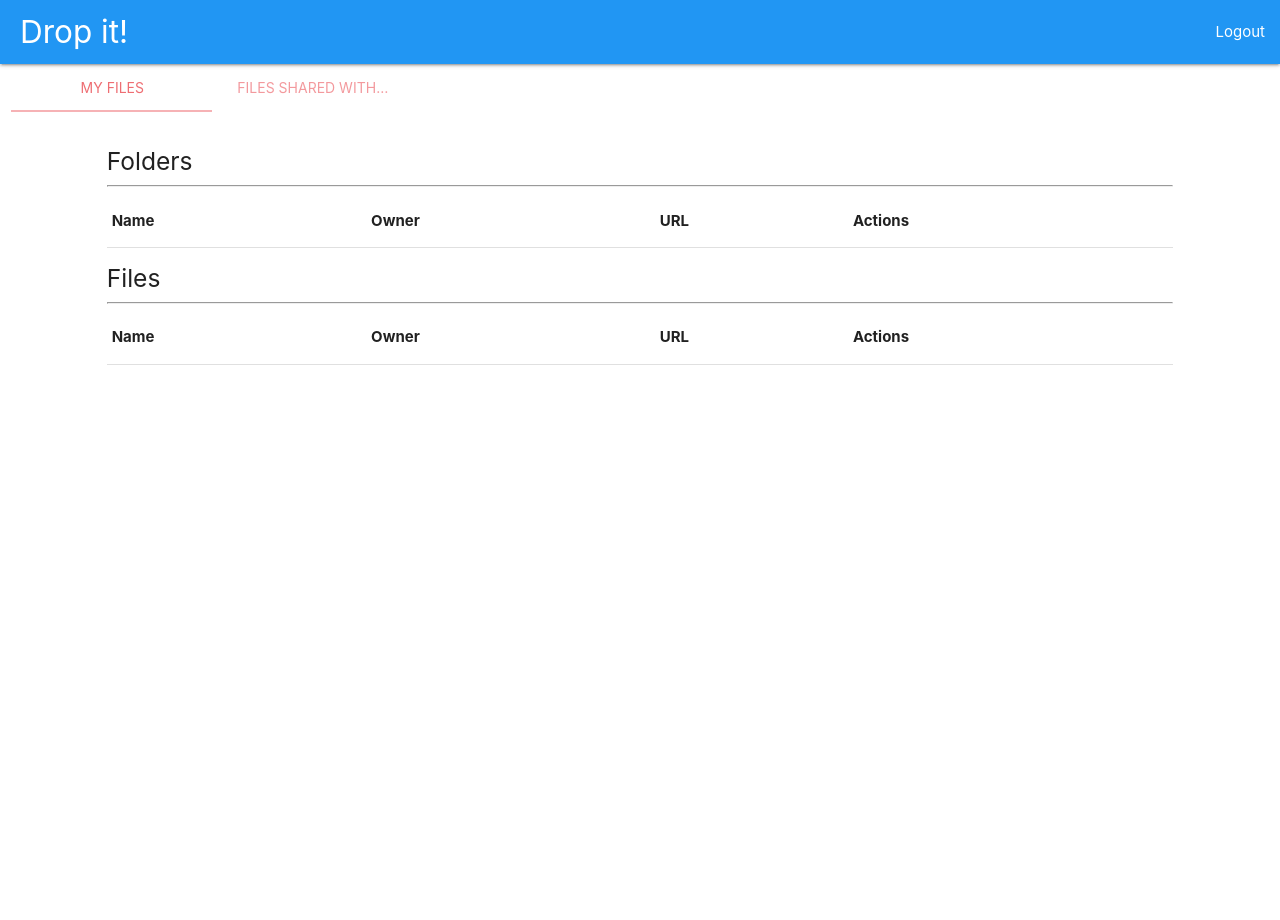
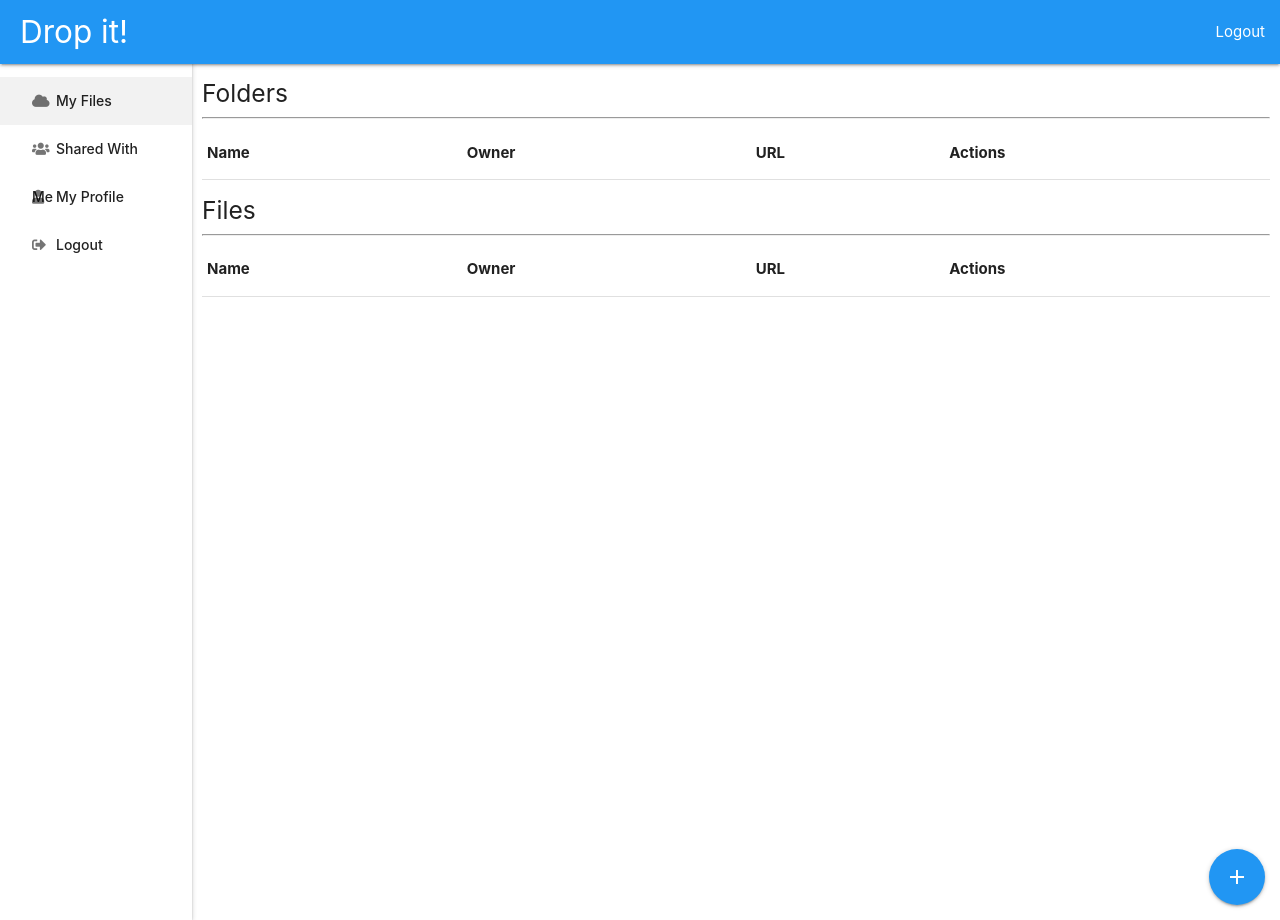
Before and after one commit to shashijangra22/Drop-it, a Flask app: page /home in a window 1280 px wide. Run offline with Flask 2, Linux system fonts and the light colour scheme; the visitor is signed in with stand-in values (Sample User, id 1); data comes from the database, SQL or seed files in the repository; data that the repository does not hold is empty; some libraries are stand-ins or nearby versions.

Commit message:
upload modal

```diff
--- /dev/null
+++ b/app/static/homePage.css
@@ -0,0 +1,21 @@
+
+@media(min-width: 992px)
+{
+  .brand-logo{
+    padding-left: 20px !important;
+  }
+  .sidenav {
+    height: 100%; /* Full-height: remove this if you want "auto" height */
+    width: 15%; /* Set the width of the sidebar */
+    z-index: 1; /* Stay on top */
+    top: 0; /* Stay at the top */
+    left: 0;
+    overflow-x: hidden;  /*Disable horizontal scroll*/
+    padding-top: 6%;
+}
+
+    main {
+        margin-left: 15%; /* Same as the width of the sidebar */
+        padding: 0px 10px;
+    }
+}
--- a/app/templates/base.html
+++ b/app/templates/base.html
@@ -10,8 +10,7 @@
     <link rel="stylesheet" href="https://use.fontawesome.com/releases/v5.5.0/css/all.css" integrity="sha384-B4dIYHKNBt8Bc12p+WXckhzcICo0wtJAoU8YZTY5qE0Id1GSseTk6S+L3BlXeVIU" crossorigin="anonymous">
 	<!-- Compiled and minified CSS -->
     <link rel="stylesheet" href="https://cdnjs.cloudflare.com/ajax/libs/materialize/1.0.0/css/materialize.min.css">
-    <!-- Custom CSS -->
-    <link rel="stylesheet" type="text/css" href="{{ url_for('static',filename = 'styles.css') }}">
+    {% block css %}{% endblock %}
 
 </head>
 <body>
--- a/app/templates/home.html
+++ b/app/templates/home.html
@@ -1,5 +1,7 @@
 {% extends "base.html" %}
-
+{% block css %}
+<link rel="stylesheet" type="text/css" href="{{ url_for('static', filename="homePage.css") }}">
+{% endblock %}
 {% block content %}
 <header>
 	<div class="navbar-fixed">
@@ -13,30 +15,18 @@
 		    </div>
 		  </nav>
 	</div>
-	<ul class="sidenav" id="mobile-demo">
-	    <li><a href="{{ url_for('logout') }}">Logout</a></li>
+
+	<ul class="sidenav sidenav-fixed" id="mobile-demo">
+	    <li class="active"><a href="{{ url_for('home') }}"><i style="margin: 0px" class="fas fa-cloud"></i> My Files</a></li>
+	    <li><a href="{{ url_for('home') }}"><i style="margin: 0px" class="fas fa-users"></i>Shared With Me</a></li>
+	    <li><a href="{{ url_for('home') }}"><i style="margin: 0px" class="fas fa-user"></i>My Profile</a></li>
+	    <li><a href="{{ url_for('logout') }}"><i style="margin: 0px" class="fas fa-sign-out-alt"></i>Logout</a></li>
 	</ul>
 </header>
 <main>
 	<div>
 		<div class="row">
-		    <div class="col m4">
-		      <ul class="tabs">
-		        <li class="tab col m6"><a class="active" href="#myFilesSection">My Files</a></li>
-		        <li class="tab col m6"><a href="#sharedFilesSection">Files Shared with me</a></li>
-		      </ul>
-		    </div>
-		  </div>
-		<div class="row">
-			<div class="col s10 offset-s1">
-				<!-- <div id="uploadSection" class="section">
-					<form id="uploadForm" action="upload" method="post" enctype="multipart/form-data">
-						<input type="file" name="inputFile">
-						<button type="submit">Upload</button>
-						<input id="folderName" type="text" name="folderName">
-						<button type="submit">Create New Folder</button>
-					</form>
-				</div> -->
+			<div class="col s12">
 				<div id="myFilesSection" class="row">
 					<h5>Folders</h5>
 					<hr>
@@ -88,25 +78,22 @@
 					        </tbody>
 					      </table>
 				</div>
-				<div id="sharedFilesSection" class="row">
-					<p>Here are files shared with you</p>
-					<hr>
-					{% for item in sharedFiles %}
-						<div id="{{ item.id }}" class="filePost">
-							{% if item.isFile %}
-								File: {{ item.url }}
-							{% else %}
-								Folder: {{ item.url }}
-							{% endif %}
-							- shared by - {{ item.owner.username }}
-							<a class="openFileBtn" href="{{ item.url }}/{{ item.filename }}"><p>{{ item.filename }}</p></a>
-							<hr>
-						</div>
-					{% endfor %}
-				</div>
 			</div>
 		</div>
 	</div>
+	  <a style="position: fixed;right: 0px;bottom: 0px;margin: 15px" class="btn-floating btn-large waves-effect waves-light blue modal-trigger" href="#uploadModal"><i class="material-icons">add</i></a>
+	   <!-- Modal Structure -->
+		  <div id="uploadModal" class="modal">
+		    <div class="modal-content">
+		      <h4>Select files to upload</h4>
+		      <form id="uploadForm" enctype="multipart/form-data">
+					<input type="file" name="inputFile">
+				</form>
+		    </div>
+		    <div class="modal-footer">
+		      <a class="waves-effect waves-green btn-flat" id="uploadBtn">Upload</a>
+		    </div>
+		  </div>
 </main>
 {% endblock %}
 {% block scripts %}
@@ -114,16 +101,41 @@
 
 	$(document).ready(function(){
 	    $('.sidenav').sidenav();
-	    $('.tabs').tabs();
+	    $('.modal').modal();
 	  });
 
 		var el=$('main');
 		delBtn=el.find('.delBtn');
 		shareBtn=el.find('.shareBtn');
+		uploadBtn=el.find('#uploadBtn');
+
 		delBtn.on('click',deleteFile);
 		shareBtn.on('click',shareFile);
+		uploadBtn.on('click',uploadFile);
 
-		$('#uploadForm').submit(function (e) {
+		function uploadFile() {
+			var form = $('form')[0];
+			var formData=new FormData(form);
+			formData.append('url', window.location.pathname);
+			$.ajax({
+				url:'/upload',
+				data:formData,
+				type:'POST',
+				contentType:false,
+				processData:false,
+				success:function (result) {
+					if(result=="1"){
+						M.toast({html: "Succesfully uploaded !", displayLength:3000});
+						window.location.href=window.location.pathname;
+					}
+					else{
+						M.toast({html: result, displayLength:5000});
+					}
+				}
+			});
+		}
+
+		$('uploadForm').submit(function (e) {
 			e.preventDefault();
 			var form = $('form')[0];
 			var formData=new FormData(form);
--- a/app/templates/login.html
+++ b/app/templates/login.html
@@ -1,4 +1,8 @@
 {% extends "base.html" %}
+
+{% block css %}
+    <link rel="stylesheet" type="text/css" href="{{ url_for('static',filename = 'loginPage.css') }}">
+{% endblock %}
 
 {% block content %}
 
```
Also changed, not shown: app/static/loginPage.css (added, +29 -0 lines).
